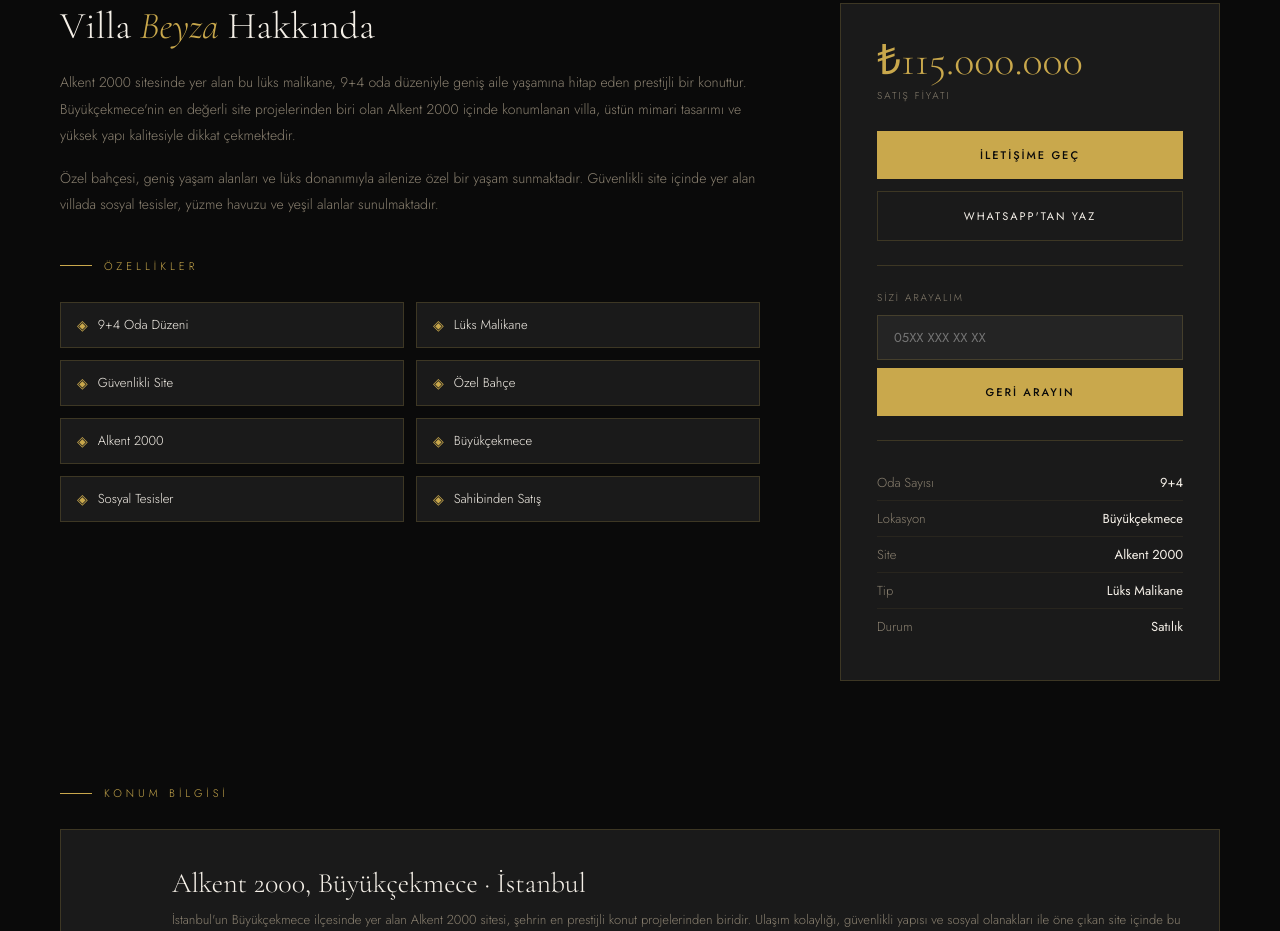
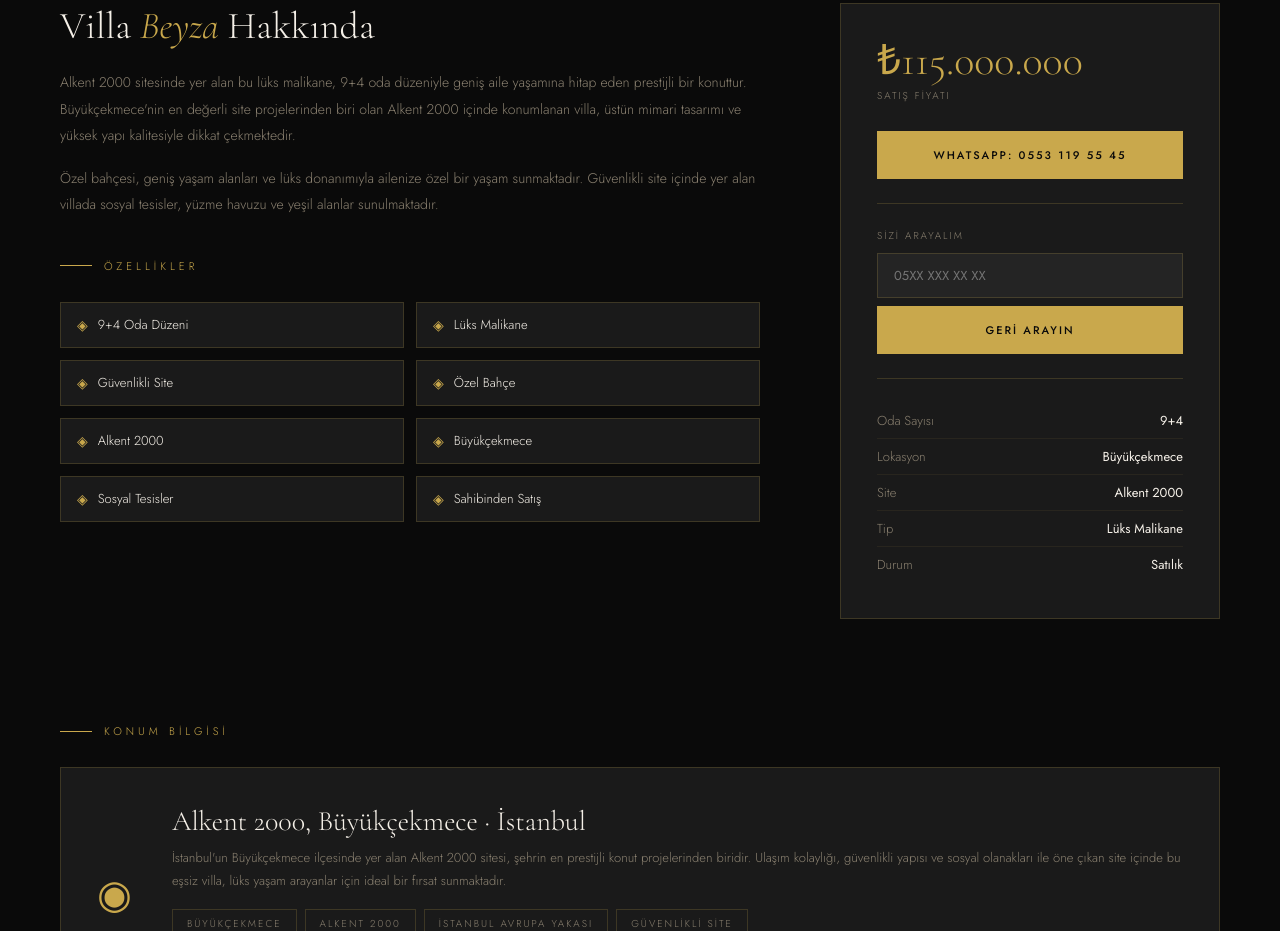
Before and after one commit to erdemyasinx/Villam, a plain HTML site: page villa-beyza.html in a window 1280 px wide. Shown: the part 1731-2662 px from the top of the page. Drawn offline with nearby package versions, Linux system fonts and the light colour scheme.

Commit message:
sabit numara kaldirildi WhatsApp numarasi eklendi

```diff
--- a/villa-beyza.html
+++ b/villa-beyza.html
@@ -234,8 +234,7 @@ footer{background:var(--dark);border-top:1px solid var(--border);padding:60px 60
     <div class="sidebar-card">
       <div class="sidebar-price">₺115.000.000</div>
       <div class="sidebar-price-label">Satış Fiyatı</div>
-      <a class="contact-btn" href="tel:+905531195545">İletişime Geç</a>
-      <a class="whatsapp-btn" href="https://wa.me/905531195545" target="_blank">WhatsApp'tan Yaz</a>
+      <a class="contact-btn" href="https://wa.me/905531195545" target="_blank">WhatsApp: 0553 119 55 45</a>
       <div class="sidebar-divider"></div>
       <div style="margin-bottom:12px">
         <div style="font-size:10px;letter-spacing:2px;text-transform:uppercase;color:var(--muted);margin-bottom:10px">Sizi Arayalım</div>
```
